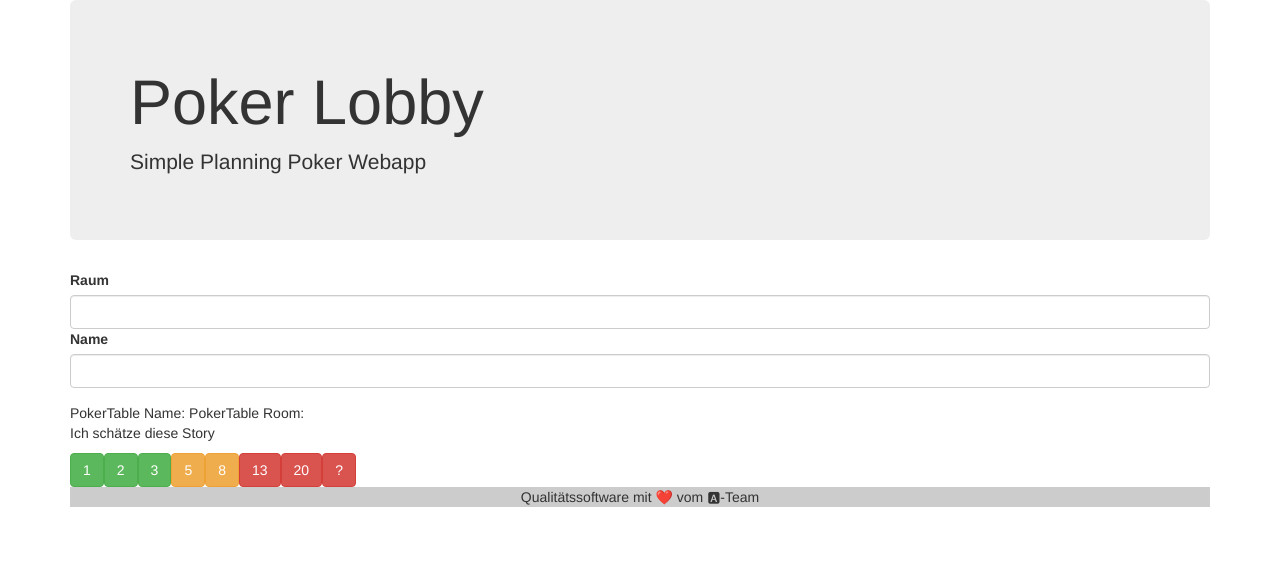
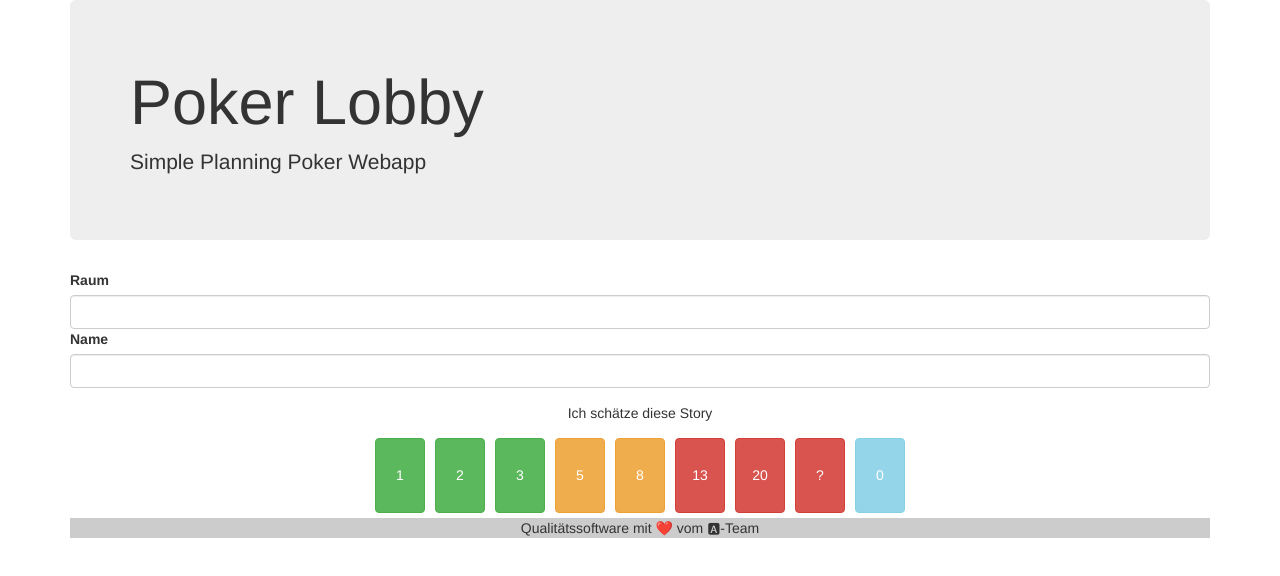
Before and after one commit to wam23/planningPoker, an Angular app: page / in a window 1280 px wide. Shown: the top 576 px of the page. Built offline with nearby package versions, Linux system fonts and the light colour scheme.

Commit message:
pipe post

```diff
--- a/src/app/app.component.ts
+++ b/src/app/app.component.ts
@@ -8,8 +8,8 @@ import {Component} from '@angular/core';
 export class AppComponent {
   title = 'planningPoker';
 
-  name;
-  room;
+  name = 'Vasco';
+  room = 'ATM';
 
   recieveName($event): void {
     this.name = $event;
--- a/src/app/poker-table/poker-table.component.css
+++ b/src/app/poker-table/poker-table.component.css
@@ -0,0 +1,5 @@
+.btn{
+  width: 50px;
+  height: 75px;
+  margin: 5px;
+}
--- a/src/app/poker-table/poker-table.component.html
+++ b/src/app/poker-table/poker-table.component.html
@@ -1,6 +1,4 @@
-<div class="container">
-    PokerTable Name: {{name}}
-    PokerTable Room: {{room}}
+<div class="container" style="text-align: center">
   <p>Ich schätze diese Story</p>
   <button type="button" class="btn btn-success" (click)="vote(1)">1</button>
   <button type="button" class="btn btn-success" (click)="vote(2)">2</button>
@@ -10,6 +8,6 @@
   <button type="button" class="btn btn-danger" (click)="vote(13)">13</button>
   <button type="button" class="btn btn-danger" (click)="vote(20)">20</button>
   <button type="button" class="btn btn-danger" (click)="vote(0)">?</button>
+  <button type="button" class="btn btn-info" disabled>{{selectedVote || 0}}</button>
+
 </div>
-
-{{testVar | async}}
--- a/src/app/poker-table/poker-table.component.ts
+++ b/src/app/poker-table/poker-table.component.ts
@@ -1,13 +1,14 @@
 import {Component, Input, OnInit} from '@angular/core';
 
 import {HttpClient} from '@angular/common/http';
+import {catchError} from 'rxjs/operators';
 
 @Component({
   selector: 'app-poker-table',
   templateUrl: './poker-table.component.html',
   styleUrls: ['./poker-table.component.css']
 })
-export class PokerTableComponent implements OnInit {
+export class PokerTableComponent {
 
   constructor(private http: HttpClient) {
   }
@@ -15,17 +16,16 @@ export class PokerTableComponent implements OnInit {
   @Input() name;
   @Input() room;
 
-  testVar;
-
-  ngOnInit(): void {
-  }
+  selectedVote;
 
   vote(vote): void {
-    console.log(`${this.name} voted ${vote} in ${this.room}.`);
-    // this.testVar = this.http.get('https://planningpoker-server.azurewebsites.net/rooms/ATM/votes');
-    this.testVar = this.http.post(`https://planningpoker-server.azurewebsites.net/rooms/${this.room}/vote`, {
+    this.http.post(`https://planningpoker-server.azurewebsites.net/rooms/${this.room}/vote`, {
       name: this.name,
       vote
-    });
+    }).pipe(  );
+
+    const info = `${this.name} voted ${vote} in ${this.room}.`;
+    console.log(info);
+    this.selectedVote = vote;
   }
 }
```
Lines whose indentation alone changed are shown as unchanged.
